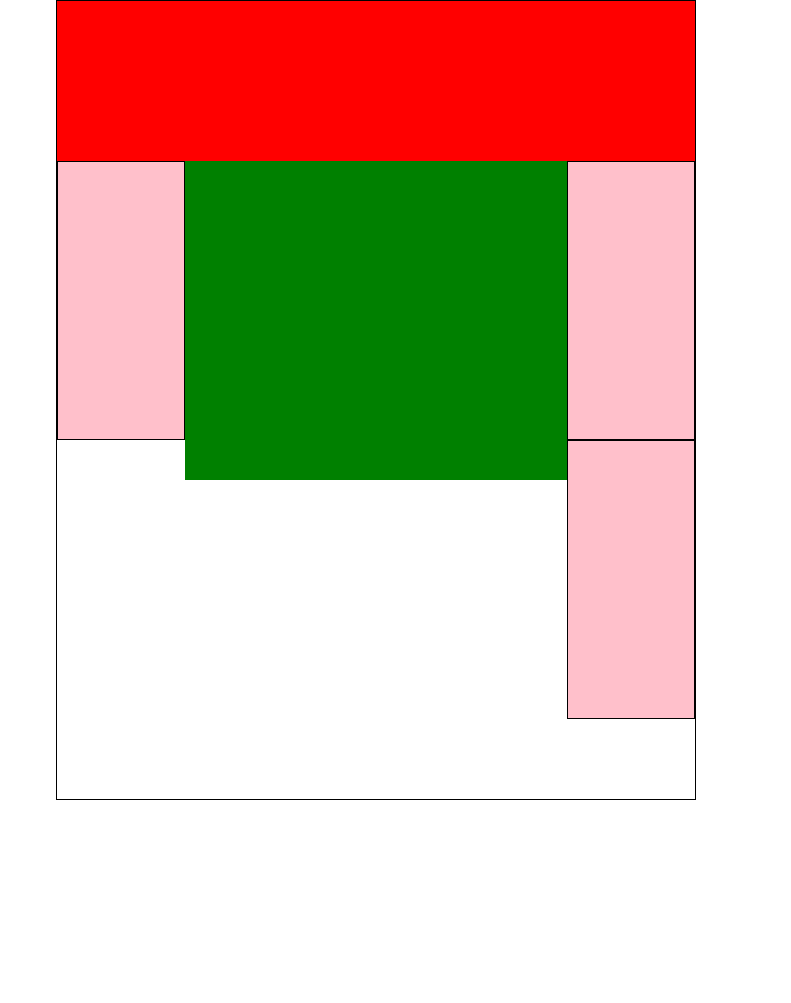
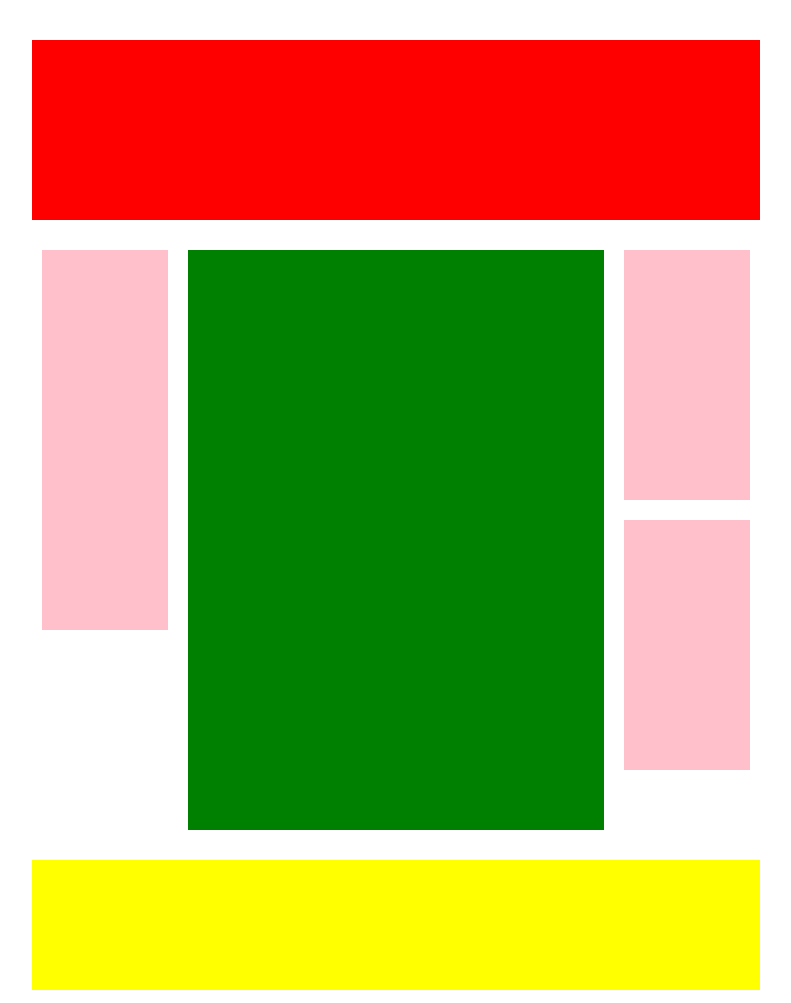
Before and after one commit to matteoharchi/htmlcss-struttura-wp, a plain HTML site: page index.html in a window 1280 px wide. Shown: the whole page, without its empty margins (264-1055 px from the left). Before the commit the page ends 800 px from the top, so only its background shows below. Drawn offline with Linux system fonts and the light colour scheme.

Commit message:
Struttura finita

```diff
--- a/css/style.css
+++ b/css/style.css
@@ -2,13 +2,12 @@
     margin: 0;
     padding: 0;
     box-sizing: border-box;
+    padding: 10px;
 }
 .container {
-    width: 50vw;
-    height: 100vh;
-    margin-right: 25vw;
-    margin-left: 25vw;
-    border: 1px solid black;
+    width: 60vw;
+    margin-right: 20vw;
+    margin-left: 20vw;
     position: relative;
 }
 .clearfix::after {
@@ -18,27 +17,34 @@
 }
 header {
     width: 100%;
-    height: 20%;
+    height: 200px;
 }
 .header-content {
     background-color: red;
     width: 100%;
     height: 100%;
 }
+.scatola {
+    height
+}
 aside {
     width: 20%;
-    height: 35%;
+    height: 400px;
     float: left;
-    border: 1px solid black;
+    padding: 10px;
 }
 .aside-content {
     width: 100%;
     height: 100%;
     background-color: pink;
 }
+.aside-content.right{
+    margin-bottom: 20px;
+    height: 250px;
+}
 main {
     width: 60%;
-    height: 40%;
+    height: 600px;
     float: left;
 }
 .main-content {
@@ -48,9 +54,7 @@ main {
 }
 footer {
     width: 100%;
-    height: 10%;
-    /* position: absolute;
-    bottom: 0; */
+    height: 150px;
 }
 .footer-content {
     width: 100%;
--- a/index.html
+++ b/index.html
@@ -10,6 +10,7 @@
             <header>
                 <div class="header-content"></div>
             </header>
+            <div class="scatola clearfix">
                 <aside>
                     <div class="aside-content">
                     </div>
@@ -19,17 +20,17 @@
                     </div>
                 </main>
                 <aside>
-                <div class="aside-content">
+                    <div class="aside-content right">
+                    </div>
+                    <div class="aside-content right">
                     </div>
                 </aside>
-            <aside>
-                <div class="aside-content">
             </div>
-            </aside>
             <footer>
                 <div class="footer-content">
                 </div>
             </footer>
         </div>
+
     </body>
 </html>
```
Lines whose indentation alone changed are shown as unchanged.
